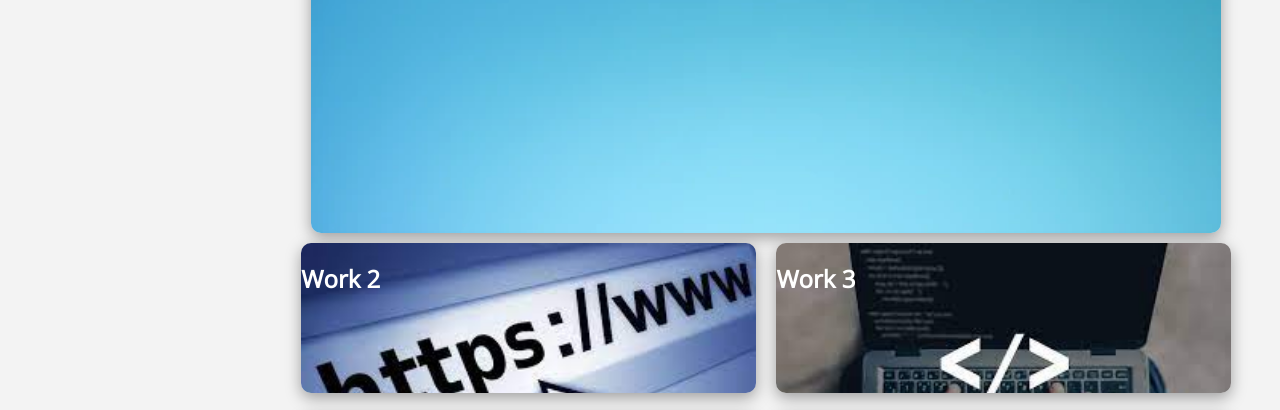
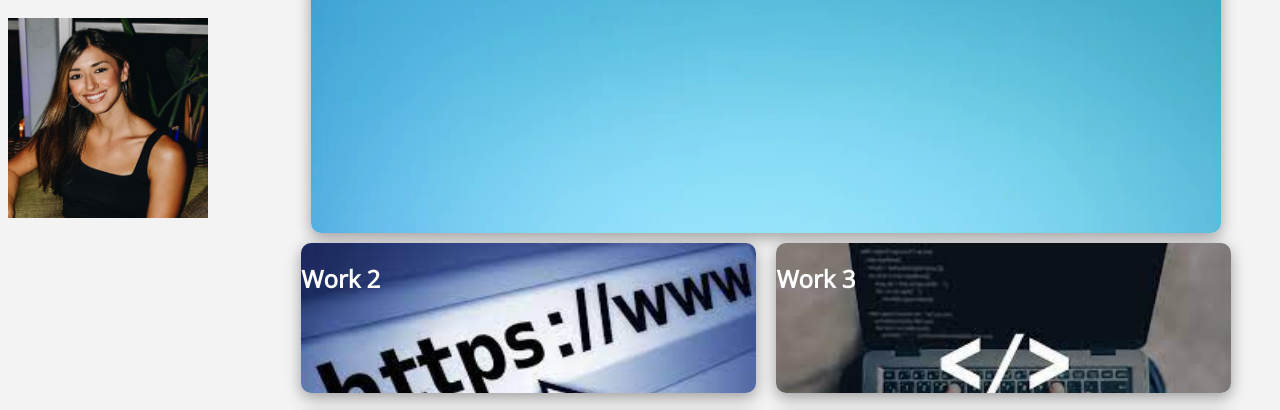
Before and after one commit to dimitra-anasta/my-html-portfolio, a plain HTML site: page index.html in a window 1280 px wide. Shown: the part 380-790 px from the top of the page. Drawn offline with nearby package versions, Linux system fonts and the light colour scheme; files whose address does not match are found by name.

Commit message:
added photo

```diff
--- a/index.html
+++ b/index.html
@@ -37,7 +37,7 @@
       </p>
     </div>
     <div id="work" class="work">
-      <div id="work-title"><h1>Work</h1></div>
+      <div id="work-title"><h1>Work</h1><img src="file:///Users/dimitra/Desktop/unnamed.jpg" width="200" height="200"></div>
       <div id="project-container">
         <section id="project">
             <h1>Work Stuff</h1>
```
Also changed, not shown: assets/images/unnamed.jpg (added).
